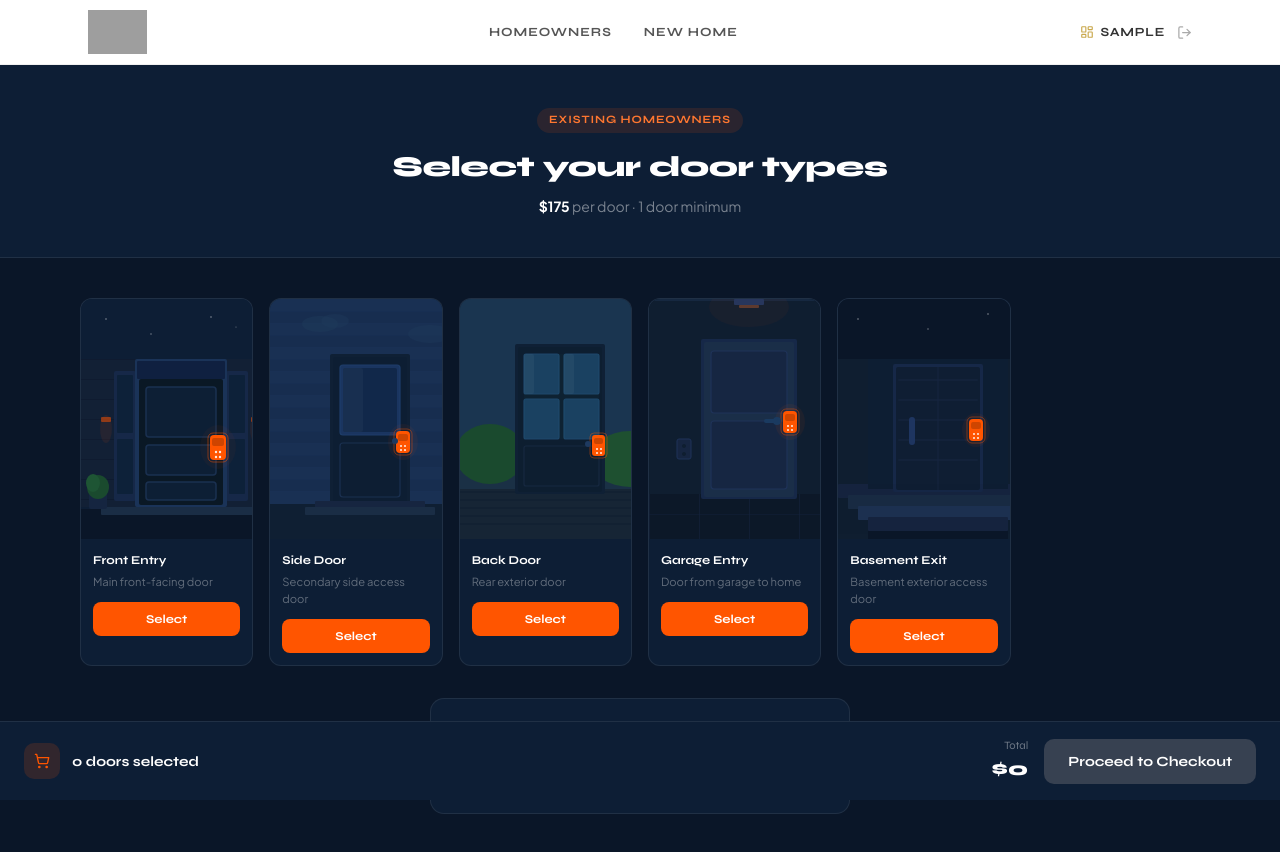
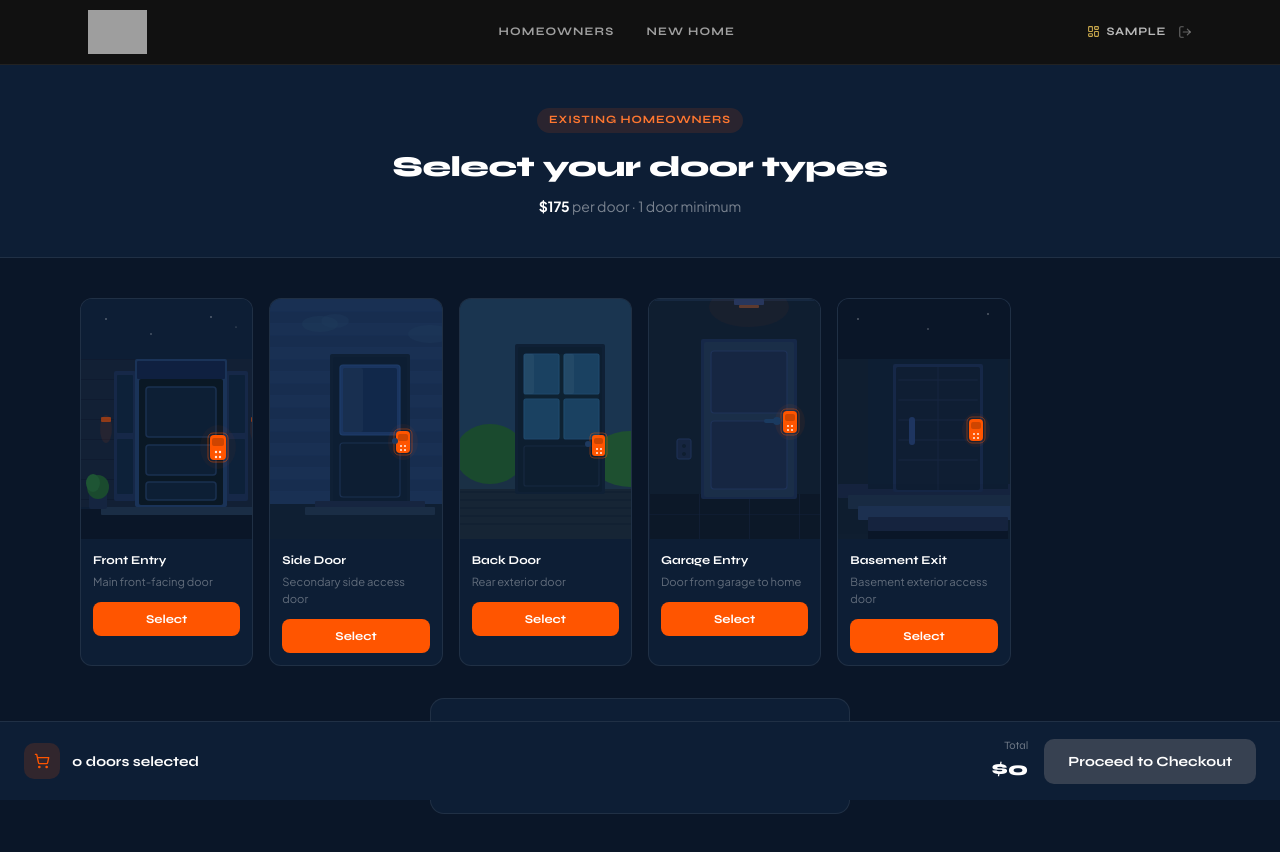
Before and after one commit to dorikahs-eng/keylesssecurity, a Next.js app: page /existing in a window 1280 px wide. Shown: the top 852 px of the page. Built offline with nearby package versions, Linux system fonts and the light colour scheme; sample sign-in values are in the browser's storage; grey boxes are pictures that could not be loaded.

Commit message:
Refactor Navbar styles and improve accessibility

```diff
--- a/components/Navbar.tsx
+++ b/components/Navbar.tsx
@@ -5,6 +5,9 @@ import Image from 'next/image';
 import { useRouter, usePathname } from 'next/navigation';
 import { useState, useEffect } from 'react';
 import { LogOut, LayoutDashboard, Menu, X } from 'lucide-react';
+
+const GOLD = '#C9A84C';
+const BLACK = '#111111';
 
 export default function Navbar() {
   const router = useRouter();
@@ -17,73 +20,54 @@ export default function Navbar() {
     if (stored) { try { setUser(JSON.parse(stored)); } catch {} }
   }, [pathname]);
 
-  const logout = () => {
-    localStorage.removeItem('ks_user');
-    setUser(null);
-    router.push('/');
-  };
+  const logout = () => { localStorage.removeItem('ks_user'); setUser(null); router.push('/'); };
 
   return (
-    <header style={{ background: 'white', borderBottom: '1px solid #f0f0f0', position: 'sticky', top: 0, zIndex: 50 }}>
+    <header style={{ background: BLACK, borderBottom: '1px solid #222', position: 'sticky', top: 0, zIndex: 50 }}>
       <div style={{ maxWidth: '1152px', margin: '0 auto', padding: '0 1.5rem', display: 'flex', alignItems: 'center', justifyContent: 'space-between', height: '64px' }}>
-
-        {/* Logo */}
-        <Link href="/" style={{ display: 'flex', alignItems: 'center' }}>
-          <Image src="/logo.png" alt="Keyless Security" width={100} height={44} style={{ objectFit: 'contain', height: '44px', width: 'auto' }} priority />
+        <Link href="/" style={{ flexShrink: 0 }}>
+          <Image src="/logo.png" alt="Keyless Security" width={110} height={48} style={{ objectFit: 'contain', height: '44px', width: 'auto' }} priority />
         </Link>
 
-        {/* Desktop nav */}
-        <nav className="hidden md:flex" style={{ display: 'flex', alignItems: 'center', gap: '2rem' }}>
-          <Link href="/existing" style={{ fontSize: '0.78rem', fontWeight: 700, color: '#555', letterSpacing: '0.08em', textTransform: 'uppercase', textDecoration: 'none', fontFamily: 'var(--font-syne)' }}>
-            Homeowners
-          </Link>
-          <Link href="/new-homeowner" style={{ fontSize: '0.78rem', fontWeight: 700, color: '#555', letterSpacing: '0.08em', textTransform: 'uppercase', textDecoration: 'none', fontFamily: 'var(--font-syne)' }}>
-            New Home
-          </Link>
+        {/* Desktop */}
+        <nav style={{ display: 'flex', gap: '2rem', alignItems: 'center' }} className="hidden md:flex">
+          <Link href="/existing" style={{ fontSize: '0.72rem', fontWeight: 700, color: 'rgba(255,255,255,0.6)', letterSpacing: '0.1em', textTransform: 'uppercase', textDecoration: 'none', fontFamily: 'var(--font-syne)' }}>Homeowners</Link>
+          <Link href="/new-homeowner" style={{ fontSize: '0.72rem', fontWeight: 700, color: 'rgba(255,255,255,0.6)', letterSpacing: '0.1em', textTransform: 'uppercase', textDecoration: 'none', fontFamily: 'var(--font-syne)' }}>New Home</Link>
         </nav>
 
-        {/* Right */}
-        <div className="hidden md:flex" style={{ display: 'flex', alignItems: 'center', gap: '0.75rem' }}>
+        <div style={{ display: 'flex', alignItems: 'center', gap: '0.75rem' }} className="hidden md:flex">
           {user ? (
             <>
-              <Link href="/dashboard" style={{ display: 'flex', alignItems: 'center', gap: '0.4rem', fontSize: '0.78rem', fontWeight: 700, color: '#333', textDecoration: 'none', fontFamily: 'var(--font-syne)', letterSpacing: '0.06em', textTransform: 'uppercase' }}>
-                <LayoutDashboard size={14} style={{ color: 'var(--brand-gold)' }} />
-                {user.firstName}
+              <Link href="/dashboard" style={{ display: 'flex', alignItems: 'center', gap: '0.4rem', fontSize: '0.72rem', fontWeight: 700, color: 'rgba(255,255,255,0.7)', textDecoration: 'none', fontFamily: 'var(--font-syne)', letterSpacing: '0.06em', textTransform: 'uppercase' }}>
+                <LayoutDashboard size={13} style={{ color: GOLD }} />{user.firstName}
               </Link>
-              <button onClick={logout} style={{ background: 'none', border: 'none', cursor: 'pointer', color: '#aaa' }}>
-                <LogOut size={15} />
-              </button>
+              <button onClick={logout} style={{ background: 'none', border: 'none', cursor: 'pointer', color: 'rgba(255,255,255,0.35)' }}><LogOut size={14} /></button>
             </>
           ) : (
             <>
-              <Link href="/login" style={{ fontSize: '0.78rem', fontWeight: 700, color: '#555', letterSpacing: '0.06em', textTransform: 'uppercase', textDecoration: 'none', fontFamily: 'var(--font-syne)' }}>
-                Sign In
-              </Link>
-              <Link href="/existing" style={{ background: 'var(--brand-gold)', color: 'white', fontSize: '0.75rem', fontWeight: 700, padding: '0.6rem 1.25rem', borderRadius: '3px', textDecoration: 'none', fontFamily: 'var(--font-syne)', letterSpacing: '0.08em', textTransform: 'uppercase' }}>
-                Get Started
-              </Link>
+              <Link href="/login" style={{ fontSize: '0.72rem', fontWeight: 700, color: 'rgba(255,255,255,0.55)', letterSpacing: '0.08em', textTransform: 'uppercase', textDecoration: 'none', fontFamily: 'var(--font-syne)' }}>Sign In</Link>
+              <Link href="/existing" style={{ background: GOLD, color: 'white', fontSize: '0.72rem', fontWeight: 700, padding: '0.55rem 1.125rem', borderRadius: '3px', textDecoration: 'none', fontFamily: 'var(--font-syne)', letterSpacing: '0.08em', textTransform: 'uppercase' }}>Get Started</Link>
             </>
           )}
         </div>
 
         {/* Mobile toggle */}
-        <button className="md:hidden" onClick={() => setMenuOpen(!menuOpen)} style={{ background: 'none', border: 'none', cursor: 'pointer', padding: '0.5rem' }}>
+        <button onClick={() => setMenuOpen(!menuOpen)} style={{ background: 'none', border: 'none', cursor: 'pointer', color: 'white', padding: '0.5rem' }} className="md:hidden">
           {menuOpen ? <X size={20} /> : <Menu size={20} />}
         </button>
       </div>
 
-      {/* Mobile menu */}
       {menuOpen && (
-        <div style={{ borderTop: '1px solid #f0f0f0', padding: '1rem 1.5rem', background: 'white', display: 'flex', flexDirection: 'column', gap: '0.875rem' }}>
-          <Link href="/existing" style={{ fontSize: '0.78rem', fontWeight: 700, color: '#333', letterSpacing: '0.08em', textTransform: 'uppercase', textDecoration: 'none', fontFamily: 'var(--font-syne)' }} onClick={() => setMenuOpen(false)}>Homeowners</Link>
-          <Link href="/new-homeowner" style={{ fontSize: '0.78rem', fontWeight: 700, color: '#333', letterSpacing: '0.08em', textTransform: 'uppercase', textDecoration: 'none', fontFamily: 'var(--font-syne)' }} onClick={() => setMenuOpen(false)}>New Home</Link>
+        <div style={{ borderTop: '1px solid #222', padding: '1rem 1.5rem', background: BLACK, display: 'flex', flexDirection: 'column', gap: '0.875rem' }}>
+          <Link href="/existing" style={{ fontSize: '0.72rem', fontWeight: 700, color: 'rgba(255,255,255,0.7)', letterSpacing: '0.1em', textTransform: 'uppercase', textDecoration: 'none', fontFamily: 'var(--font-syne)' }} onClick={() => setMenuOpen(false)}>Homeowners</Link>
+          <Link href="/new-homeowner" style={{ fontSize: '0.72rem', fontWeight: 700, color: 'rgba(255,255,255,0.7)', letterSpacing: '0.1em', textTransform: 'uppercase', textDecoration: 'none', fontFamily: 'var(--font-syne)' }} onClick={() => setMenuOpen(false)}>New Home</Link>
           {user ? (
             <>
-              <Link href="/dashboard" style={{ fontSize: '0.78rem', fontWeight: 700, color: '#333', letterSpacing: '0.08em', textTransform: 'uppercase', textDecoration: 'none', fontFamily: 'var(--font-syne)' }} onClick={() => setMenuOpen(false)}>Dashboard</Link>
-              <button onClick={logout} style={{ background: 'none', border: 'none', cursor: 'pointer', textAlign: 'left', fontSize: '0.78rem', fontWeight: 700, color: '#dc2626', letterSpacing: '0.08em', textTransform: 'uppercase', fontFamily: 'var(--font-syne)', padding: 0 }}>Sign Out</button>
+              <Link href="/dashboard" style={{ fontSize: '0.72rem', fontWeight: 700, color: GOLD, letterSpacing: '0.1em', textTransform: 'uppercase', textDecoration: 'none', fontFamily: 'var(--font-syne)' }} onClick={() => setMenuOpen(false)}>Dashboard</Link>
+              <button onClick={logout} style={{ background: 'none', border: 'none', cursor: 'pointer', textAlign: 'left', fontSize: '0.72rem', fontWeight: 700, color: '#dc2626', letterSpacing: '0.1em', textTransform: 'uppercase', fontFamily: 'var(--font-syne)', padding: 0 }}>Sign Out</button>
             </>
           ) : (
-            <Link href="/login" style={{ fontSize: '0.78rem', fontWeight: 700, color: '#333', letterSpacing: '0.08em', textTransform: 'uppercase', textDecoration: 'none', fontFamily: 'var(--font-syne)' }} onClick={() => setMenuOpen(false)}>Sign In</Link>
+            <Link href="/login" style={{ fontSize: '0.72rem', fontWeight: 700, color: 'rgba(255,255,255,0.7)', letterSpacing: '0.1em', textTransform: 'uppercase', textDecoration: 'none', fontFamily: 'var(--font-syne)' }} onClick={() => setMenuOpen(false)}>Sign In</Link>
           )}
         </div>
       )}
```
